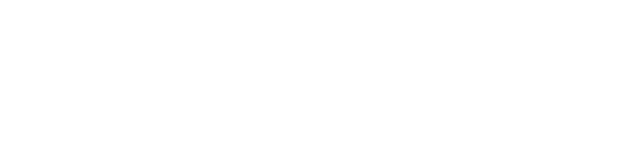
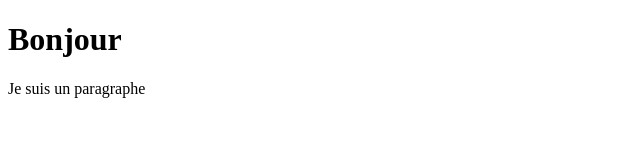
Before and after one commit to GabrielKummer/premier-code-2024, a plain HTML site: page index.html in a window 1280 px wide. Shown: the whole page, without its empty margins (0-640 px from the left). Drawn offline with Linux system fonts and the light colour scheme.

Commit message:
deuxième commit & push

```diff
--- a/index.html
+++ b/index.html
@@ -5,6 +5,7 @@
     <title>Bonjour le monde</title>
 </head>
 <body>
-
+    <h1>Bonjour</h1>
+    <p>Je suis un paragraphe</p>
 </body>
 </html>
```
